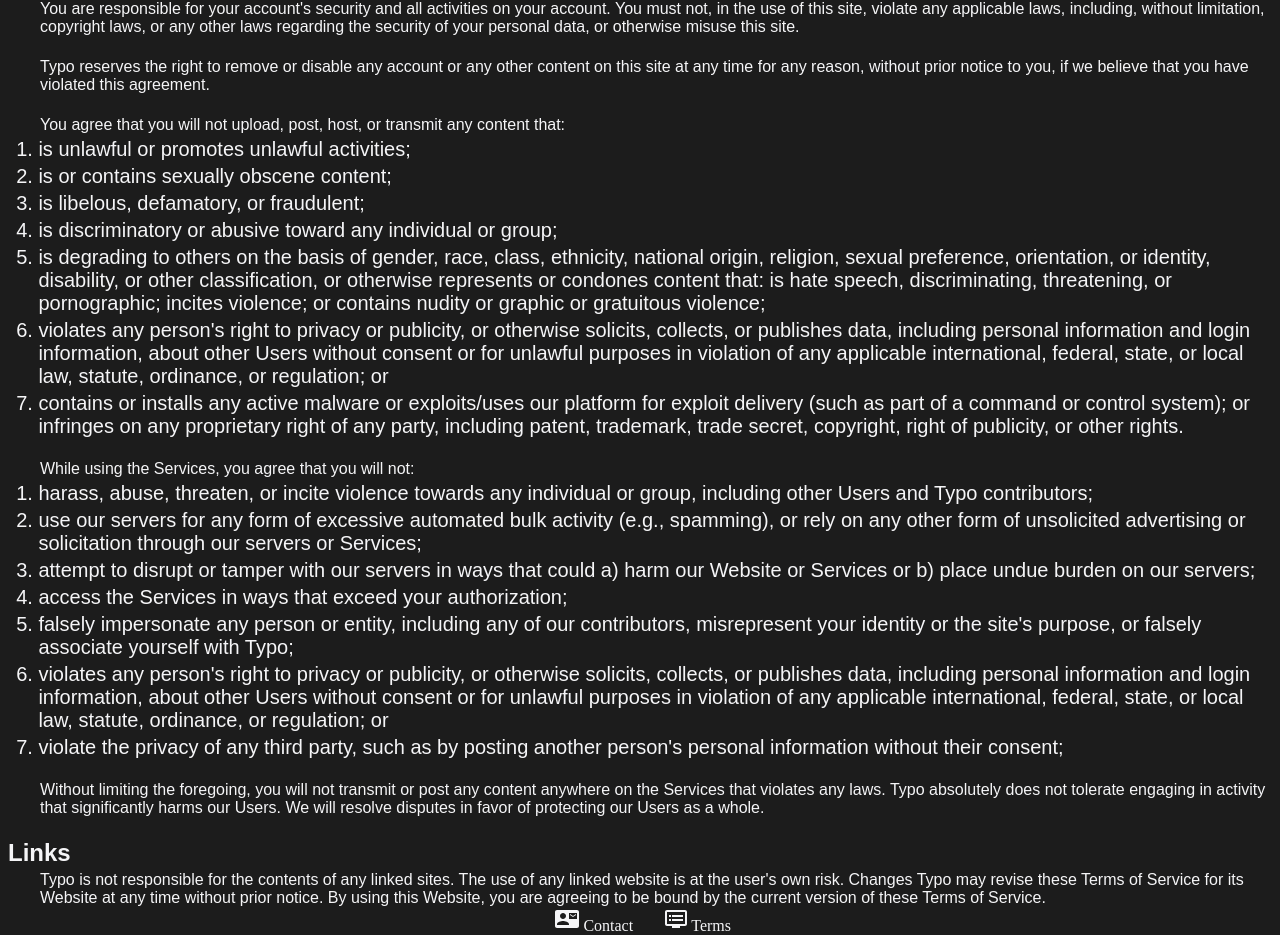
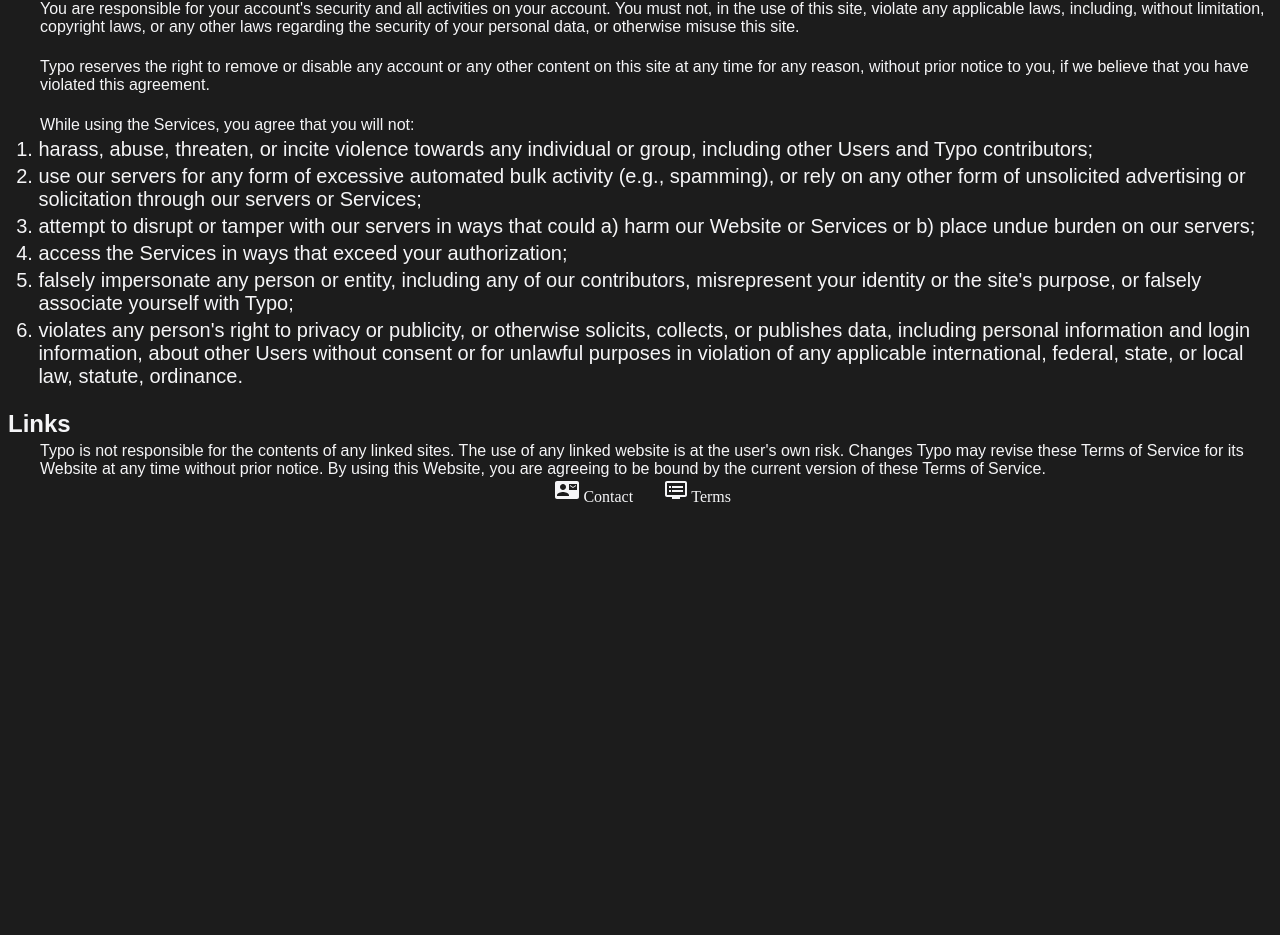
Before and after one commit to Tapesh-Vashisth/BornToType, a React (Create React App) app in the folder btt/: page /terms in a window 1280 px wide. Shown: the part 318-1253 px from the top of the page. After the commit the page ends 824 px from the top, so only its background shows below. Built offline with nearby package versions, Linux system fonts and the light colour scheme.

Commit message:
changes to terms

```diff
--- a/btt/src/pages/Terms.tsx
+++ b/btt/src/pages/Terms.tsx
@@ -21,17 +21,6 @@
             <br />
             <p>Typo reserves the right to remove or disable any account or any other content on this site at any time for any reason, without prior notice to you, if we believe that you have violated this agreement.</p>
             <br />
-            <p>You agree that you will not upload, post, host, or transmit any content that:</p>
-            <ol>
-                <li>is unlawful or promotes unlawful activities;</li>
-                <li>is or contains sexually obscene content;</li>
-                <li>is libelous, defamatory, or fraudulent;</li>
-                <li>is discriminatory or abusive toward any individual or group;</li>
-                <li>is degrading to others on the basis of gender, race, class, ethnicity, national origin, religion, sexual preference, orientation, or identity, disability, or other classification, or otherwise represents or condones content that: is hate speech, discriminating, threatening, or pornographic; incites violence; or contains nudity or graphic or gratuitous violence;</li>
-                <li>violates any person's right to privacy or publicity, or otherwise solicits, collects, or publishes data, including personal information and login information, about other Users without consent or for unlawful purposes in violation of any applicable international, federal, state, or local law, statute, ordinance, or regulation; or</li>
-                <li>contains or installs any active malware or exploits/uses our platform for exploit delivery (such as part of a command or control system); or infringes on any proprietary right of any party, including patent, trademark, trade secret, copyright, right of publicity, or other rights.</li>
-            </ol>
-            <br />
             <p>
             While using the Services, you agree that you will not:
             </p>
@@ -45,12 +34,8 @@
                 <li>access the Services in ways that exceed your authorization;</li>
                 <li>falsely impersonate any person or entity, including any of our contributors, misrepresent your identity or the site's purpose, or falsely associate yourself with Typo;
                 </li>
-                <li>violates any person's right to privacy or publicity, or otherwise solicits, collects, or publishes data, including personal information and login information, about other Users without consent or for unlawful purposes in violation of any applicable international, federal, state, or local law, statute, ordinance, or regulation; or</li>
-                <li>violate the privacy of any third party, such as by posting another person's personal information without their consent;
-                </li>
+                <li>violates any person's right to privacy or publicity, or otherwise solicits, collects, or publishes data, including personal information and login information, about other Users without consent or for unlawful purposes in violation of any applicable international, federal, state, or local law, statute, ordinance.</li>
             </ol>
-            <br />
-            <p>Without limiting the foregoing, you will not transmit or post any content anywhere on the Services that violates any laws. Typo absolutely does not tolerate engaging in activity that significantly harms our Users. We will resolve disputes in favor of protecting our Users as a whole.</p>
             <br />
             <h2>Links</h2>
             <p>Typo is not responsible for the contents of any linked sites. The use of any linked website is at the user's own risk.
```
